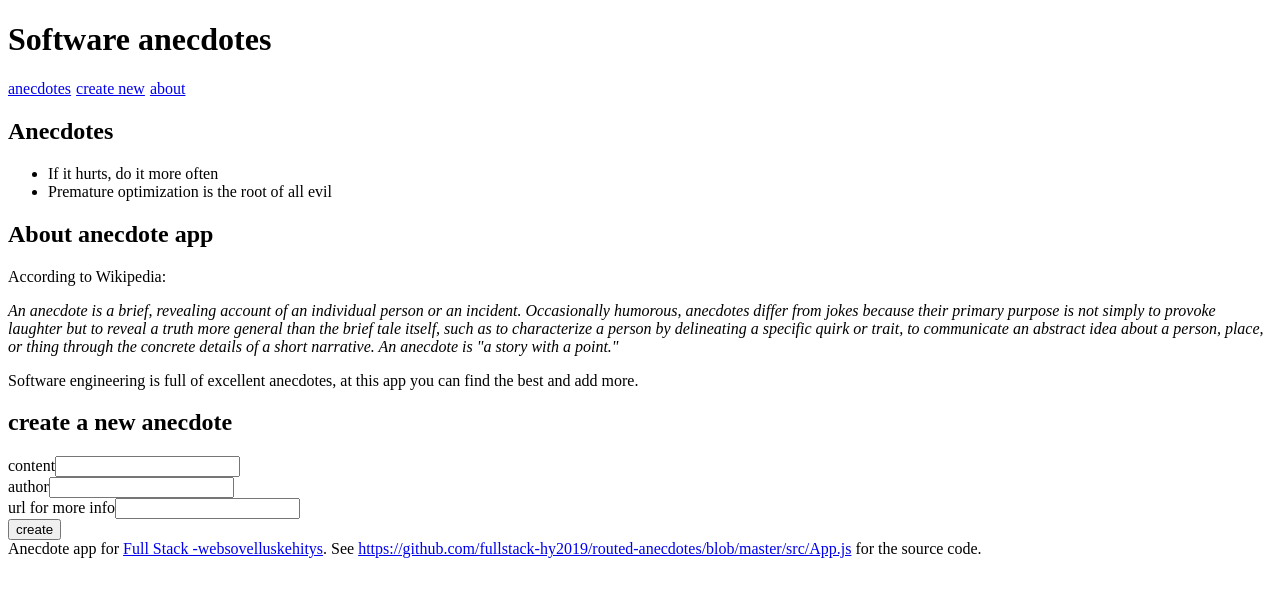
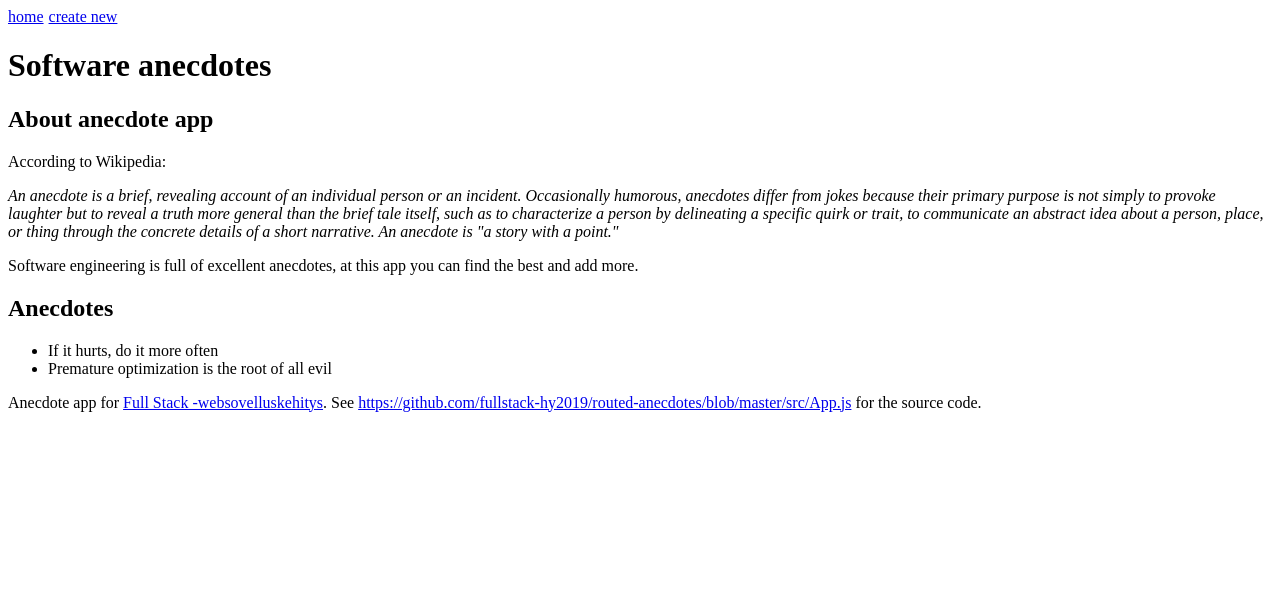
Before and after one commit to reiting/UofHelsinkiFullStackCourse, a React (Create React App) app in the folder Part 7/routed-anecdotes/: page / in a window 1280 px wide. Shown: the top 596 px of the page. Built offline with nearby package versions, Linux system fonts and the light colour scheme; the HTML template or start-up script is replaced by a standard one.

Commit message:
finished 7.1, adding routing for / and /create

```diff
--- a/Part 7/routed-anecdotes/package.json
+++ b/Part 7/routed-anecdotes/package.json
@@ -8,6 +8,7 @@
     "@testing-library/user-event": "^7.2.1",
     "react": "^16.12.0",
     "react-dom": "^16.12.0",
+    "react-router-dom": "^5.2.0",
     "react-scripts": "3.3.1"
   },
   "scripts": {
--- a/Part 7/routed-anecdotes/src/App.js
+++ b/Part 7/routed-anecdotes/src/App.js
@@ -1,17 +1,21 @@
 import React, { useState } from 'react'
+import {
+  BrowserRouter as Router,
+  Switch, Route, Link
+} from 'react-router-dom'
 
-const Menu = () => {
-  const padding = {
-    paddingRight: 5
-  }
-  return (
-    <div>
-      <a href='#' style={padding}>anecdotes</a>
-      <a href='#' style={padding}>create new</a>
-      <a href='#' style={padding}>about</a>
-    </div>
-  )
-}
+// const Menu = () => {
+//   const padding = {
+//     paddingRight: 5
+//   }
+//   return (
+//     <div>
+//       <a href='#' style={padding}>anecdotes</a>
+//       <a href='#' style={padding}>create new</a>
+//       <a href='#' style={padding}>about</a>
+//     </div>
+//   )
+// }
 
 const AnecdoteList = ({ anecdotes }) => (
   <div>
@@ -74,7 +78,7 @@
         </div>
         <div>
           url for more info
-          <input name='info' value={info} onChange={(e)=> setInfo(e.target.value)} />
+          <input name='info' value={info} onChange={(e) => setInfo(e.target.value)} />
         </div>
         <button>create</button>
       </form>
@@ -122,15 +126,32 @@
     setAnecdotes(anecdotes.map(a => a.id === id ? voted : a))
   }
 
+  const padding = {
+        paddingRight: 5
+      }
+
   return (
+    <Router>
       <div>
+      <div>
+          <Link style={padding} to='/'>home</Link>
+          <Link style={padding}to='/create'>create new</Link>
+        </div>
         <h1>Software anecdotes</h1>
-      <Menu />
+        <About />
+        <Switch>
+          <Route path='/create'>
+            <CreateNew addNew={addNew} />
+          </Route>
+          <Route path='/'>
             <AnecdoteList anecdotes={anecdotes} />
-      <About />
-      <CreateNew addNew={addNew} />
+          </Route>
+        </Switch>
+        <div>
           <Footer />
         </div>
+      </div>
+    </Router>
   )
 }
 
```
Also changed, not shown: 1 other file (tests, documents, lock files or other folders). Lines whose indentation alone changed are shown as unchanged.
